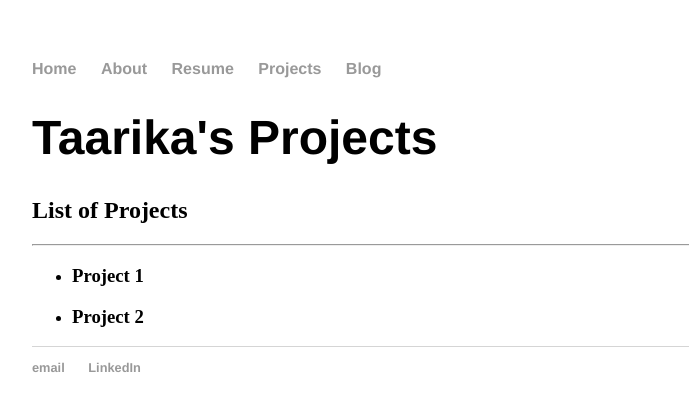
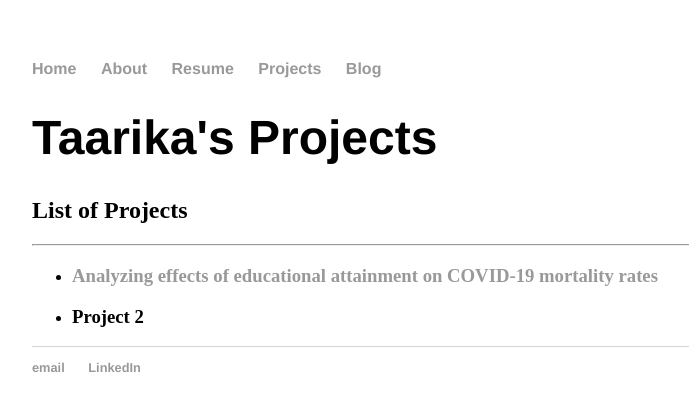
Before and after one commit to thegde26/thegde26.github.io, a Jekyll site: the page built from projects/index.html, in a window 1280 px wide. Shown: the top 411 px of the page, without its empty margins (160-849 px from the left). Built offline with Jekyll 4.4.1, drawn with Linux system fonts in a browser that asks for light colours.

Commit message:
Update index.html

```diff
--- a/projects/index.html
+++ b/projects/index.html
@@ -6,6 +6,6 @@ title: Taarika's Projects
 <h2>List of Projects</h2>
 <hr />
 <ul>
-  <li><h3>Project 1</h3></li>
+  <li><h3><a href="https://github.com/thegde26/thegde26.github.io/raw/master/resume/Taarika_Hegde_Resume_for_website.pdf" target="_blank">Analyzing effects of educational attainment on COVID-19 mortality rates</a></h3></li>
   <li><h3>Project 2</h3></li>
 </ul>
```
